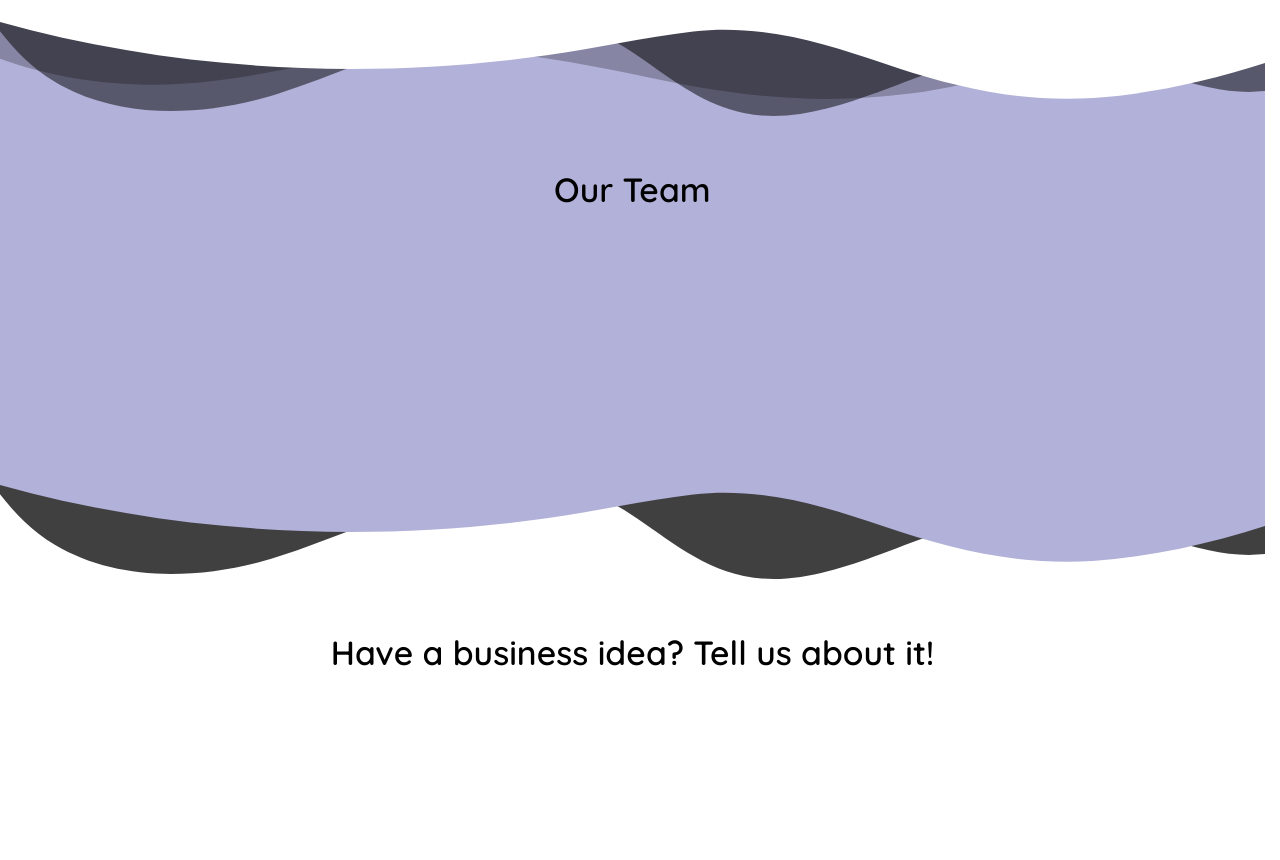
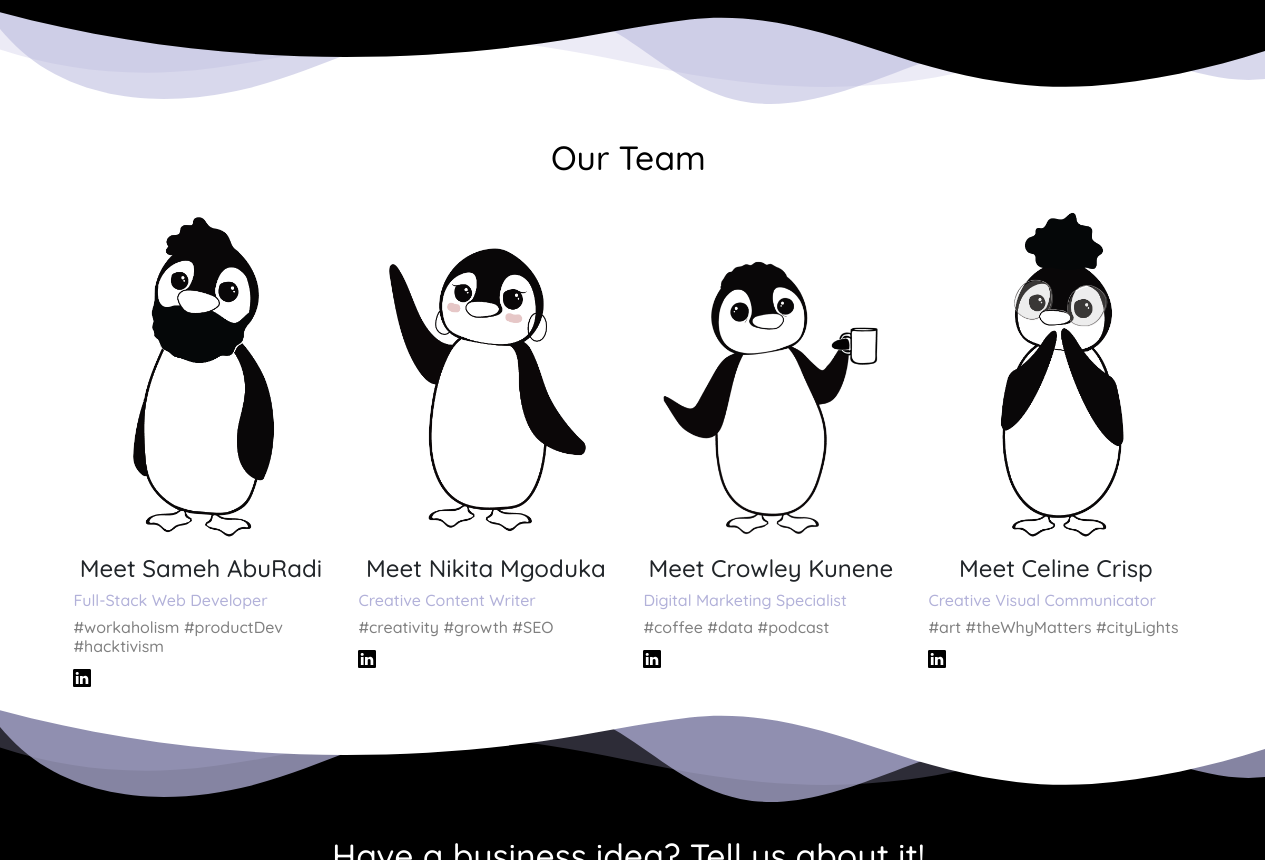
Before and after one commit to theFOUR-DCA/theFOUR-DCA.github.io, a plain HTML site: page index.html in a window 1280 px wide. Shown: the part 1940-2800 px from the top of the page. Drawn offline with nearby package versions, Linux system fonts and the light colour scheme.

Commit message:
added #ourTeam

```diff
--- a/index.html
+++ b/index.html
@@ -7,6 +7,12 @@
     <meta
       name="viewport"
       content="width=device-width, initial-scale=1.0, maximum-scale=1.0, user-scalable=no"
+    />
+    <link
+      href="https://cdn.jsdelivr.net/npm/bootstrap@5.0.0-beta3/dist/css/bootstrap.min.css"
+      rel="stylesheet"
+      integrity="sha384-eOJMYsd53ii+scO/bJGFsiCZc+5NDVN2yr8+0RDqr0Ql0h+rP48ckxlpbzKgwra6"
+      crossorigin="anonymous"
     />
     <link
       href="static/style.css"
@@ -67,7 +73,11 @@
     </div>
 
     <div id="ourServices" class="section">
-      <div class="divider dividerB">
+      <h1>Our Services</h1>
+    </div>
+
+    <div id="ourTeam" class="section">
+      <div class="divider dividerC">
         <svg
           data-name="Layer 1"
           xmlns="http://www.w3.org/2000/svg"
@@ -96,11 +106,102 @@
 
       <br />
 
-      <h1>Our Services</h1>
+      <h1>Our Team</h1>
+
+      <div class="container">
+        <div class="row row-cols-sm-1 row-cols-md-2 row-cols-lg-4">
+          <div class="col">
+            <img src="static/assets/Sameh Penguin.png" alt="Sameh" />
+            <br />
+            <h4>Meet Sameh AbuRadi</h4>
+            <h6>Full-Stack Web Developer</h6>
+            <h6 class="hashtags">#workaholism #productDev #hacktivism</h6>
+            <a href="https://www.linkedin.com/in/~42/">
+              <svg
+                xmlns="http://www.w3.org/2000/svg"
+                width="18"
+                height="18"
+                fill="currentColor"
+                class="bi bi-linkedin"
+                viewBox="0 0 16 16"
+              >
+                <path
+                  d="M0 1.146C0 .513.526 0 1.175 0h13.65C15.474 0 16 .513 16 1.146v13.708c0 .633-.526 1.146-1.175 1.146H1.175C.526 16 0 15.487 0 14.854V1.146zm4.943 12.248V6.169H2.542v7.225h2.401zm-1.2-8.212c.837 0 1.358-.554 1.358-1.248-.015-.709-.52-1.248-1.342-1.248-.822 0-1.359.54-1.359 1.248 0 .694.521 1.248 1.327 1.248h.016zm4.908 8.212V9.359c0-.216.016-.432.08-.586.173-.431.568-.878 1.232-.878.869 0 1.216.662 1.216 1.634v3.865h2.401V9.25c0-2.22-1.184-3.252-2.764-3.252-1.274 0-1.845.7-2.165 1.193v.025h-.016a5.54 5.54 0 0 1 .016-.025V6.169h-2.4c.03.678 0 7.225 0 7.225h2.4z"
+                />
+              </svg>
+            </a>
+          </div>
+          <div class="col">
+            <img src="static/assets/Nikita Penguin.png" alt="Nikita" />
+            <br />
+            <h4>Meet Nikita Mgoduka</h4>
+            <h6>Creative Content Writer</h6>
+            <h6 class="hashtags">
+              #creativity #growth #SEO
+            </h6>
+            <a href="https://www.linkedin.com/in/#">
+              <svg
+                xmlns="http://www.w3.org/2000/svg"
+                width="18"
+                height="18"
+                fill="currentColor"
+                class="bi bi-linkedin"
+                viewBox="0 0 16 16"
+              >
+                <path
+                  d="M0 1.146C0 .513.526 0 1.175 0h13.65C15.474 0 16 .513 16 1.146v13.708c0 .633-.526 1.146-1.175 1.146H1.175C.526 16 0 15.487 0 14.854V1.146zm4.943 12.248V6.169H2.542v7.225h2.401zm-1.2-8.212c.837 0 1.358-.554 1.358-1.248-.015-.709-.52-1.248-1.342-1.248-.822 0-1.359.54-1.359 1.248 0 .694.521 1.248 1.327 1.248h.016zm4.908 8.212V9.359c0-.216.016-.432.08-.586.173-.431.568-.878 1.232-.878.869 0 1.216.662 1.216 1.634v3.865h2.401V9.25c0-2.22-1.184-3.252-2.764-3.252-1.274 0-1.845.7-2.165 1.193v.025h-.016a5.54 5.54 0 0 1 .016-.025V6.169h-2.4c.03.678 0 7.225 0 7.225h2.4z"
+                />
+              </svg>
+            </a>
+          </div>
+          <div class="col">
+            <img src="static/assets/Crowley Penguin.png" alt="Crowley" />
+            <br />
+            <h4>Meet Crowley Kunene</h4>
+            <h6>Digital Marketing Specialist</h6>
+            <h6 class="hashtags">#coffee #data #podcast</h6>
+            <a href="https://www.linkedin.com/in/crowleykunene/">
+              <svg
+                xmlns="http://www.w3.org/2000/svg"
+                width="18"
+                height="18"
+                fill="currentColor"
+                class="bi bi-linkedin"
+                viewBox="0 0 16 16"
+              >
+                <path
+                  d="M0 1.146C0 .513.526 0 1.175 0h13.65C15.474 0 16 .513 16 1.146v13.708c0 .633-.526 1.146-1.175 1.146H1.175C.526 16 0 15.487 0 14.854V1.146zm4.943 12.248V6.169H2.542v7.225h2.401zm-1.2-8.212c.837 0 1.358-.554 1.358-1.248-.015-.709-.52-1.248-1.342-1.248-.822 0-1.359.54-1.359 1.248 0 .694.521 1.248 1.327 1.248h.016zm4.908 8.212V9.359c0-.216.016-.432.08-.586.173-.431.568-.878 1.232-.878.869 0 1.216.662 1.216 1.634v3.865h2.401V9.25c0-2.22-1.184-3.252-2.764-3.252-1.274 0-1.845.7-2.165 1.193v.025h-.016a5.54 5.54 0 0 1 .016-.025V6.169h-2.4c.03.678 0 7.225 0 7.225h2.4z"
+                />
+              </svg>
+            </a>
+          </div>
+          <div class="col">
+            <img src="static/assets/Celine Penguin.png" alt="Celine" />
+            <br />
+            <h4>Meet Celine Crisp</h4>
+            <h6>Creative Visual Communicator</h6>
+            <h6 class="hashtags">#art #theWhyMatters #cityLights</h6>
+            <a href="https://www.linkedin.com/in/CreativeCelineCrisp/">
+              <svg
+                xmlns="http://www.w3.org/2000/svg"
+                width="18"
+                height="18"
+                fill="currentColor"
+                class="bi bi-linkedin"
+                viewBox="0 0 16 16"
+              >
+                <path
+                  d="M0 1.146C0 .513.526 0 1.175 0h13.65C15.474 0 16 .513 16 1.146v13.708c0 .633-.526 1.146-1.175 1.146H1.175C.526 16 0 15.487 0 14.854V1.146zm4.943 12.248V6.169H2.542v7.225h2.401zm-1.2-8.212c.837 0 1.358-.554 1.358-1.248-.015-.709-.52-1.248-1.342-1.248-.822 0-1.359.54-1.359 1.248 0 .694.521 1.248 1.327 1.248h.016zm4.908 8.212V9.359c0-.216.016-.432.08-.586.173-.431.568-.878 1.232-.878.869 0 1.216.662 1.216 1.634v3.865h2.401V9.25c0-2.22-1.184-3.252-2.764-3.252-1.274 0-1.845.7-2.165 1.193v.025h-.016a5.54 5.54 0 0 1 .016-.025V6.169h-2.4c.03.678 0 7.225 0 7.225h2.4z"
+                />
+              </svg>
+            </a>
+          </div>
+        </div>
+      </div>
     </div>
 
-    <div id="ourTeam" class="section">
-      <div class="divider dividerC">
+    <div id="quoteFrom" class="section">
+      <div class="divider dividerD">
         <svg
           data-name="Layer 1"
           xmlns="http://www.w3.org/2000/svg"
@@ -111,51 +212,18 @@
             d="M0,0V46.29c47.79,22.2,103.59,32.17,158,28,70.36-5.37,136.33-33.31,206.8-37.5C438.64,32.43,512.34,53.67,583,72.05c69.27,18,138.3,24.88,209.4,13.08,36.15-6,69.85-17.84,104.45-29.34C989.49,25,1113-14.29,1200,52.47V0Z"
             opacity=".25"
             class="shape-fill"
-            style="fill: Black"
+            style="fill: #b2b1d9"
           ></path>
           <path
             d="M0,0V15.81C13,36.92,27.64,56.86,47.69,72.05,99.41,111.27,165,111,224.58,91.58c31.15-10.15,60.09-26.07,89.67-39.8,40.92-19,84.73-46,130.83-49.67,36.26-2.85,70.9,9.42,98.6,31.56,31.77,25.39,62.32,62,103.63,73,40.44,10.79,81.35-6.69,119.13-24.28s75.16-39,116.92-43.05c59.73-5.85,113.28,22.88,168.9,38.84,30.2,8.66,59,6.17,87.09-7.5,22.43-10.89,48-26.93,60.65-49.24V0Z"
-            opacity=".5"
+            opacity=".75"
             class="shape-fill"
-            style="fill: Black"
+            style="fill: #b2b1d9"
           ></path>
           <path
             d="M0,0V5.63C149.93,59,314.09,71.32,475.83,42.57c43-7.64,84.23-20.12,127.61-26.46,59-8.63,112.48,12.24,165.56,35.4C827.93,77.22,886,95.24,951.2,90c86.53-7,172.46-45.71,248.8-84.81V0Z"
             class="shape-fill"
             style="fill: white"
-          ></path>
-        </svg>
-      </div>
-
-      <br />
-
-      <h1>Our Team</h1>
-    </div>
-
-    <div id="quoteFrom" class="section">
-      <div class="divider dividerD">
-        <svg
-          data-name="Layer 1"
-          xmlns="http://www.w3.org/2000/svg"
-          viewBox="0 0 1200 120"
-          preserveAspectRatio="none"
-        >
-          <!-- <path
-            d="M0,0V46.29c47.79,22.2,103.59,32.17,158,28,70.36-5.37,136.33-33.31,206.8-37.5C438.64,32.43,512.34,53.67,583,72.05c69.27,18,138.3,24.88,209.4,13.08,36.15-6,69.85-17.84,104.45-29.34C989.49,25,1113-14.29,1200,52.47V0Z"
-            opacity=".25"
-            class="shape-fill"
-            style="fill: Black"
-          ></path> -->
-          <path
-            d="M0,0V15.81C13,36.92,27.64,56.86,47.69,72.05,99.41,111.27,165,111,224.58,91.58c31.15-10.15,60.09-26.07,89.67-39.8,40.92-19,84.73-46,130.83-49.67,36.26-2.85,70.9,9.42,98.6,31.56,31.77,25.39,62.32,62,103.63,73,40.44,10.79,81.35-6.69,119.13-24.28s75.16-39,116.92-43.05c59.73-5.85,113.28,22.88,168.9,38.84,30.2,8.66,59,6.17,87.09-7.5,22.43-10.89,48-26.93,60.65-49.24V0Z"
-            opacity=".75"
-            class="shape-fill"
-            style="fill: Black"
-          ></path>
-          <path
-            d="M0,0V5.63C149.93,59,314.09,71.32,475.83,42.57c43-7.64,84.23-20.12,127.61-26.46,59-8.63,112.48,12.24,165.56,35.4C827.93,77.22,886,95.24,951.2,90c86.53-7,172.46-45.71,248.8-84.81V0Z"
-            class="shape-fill"
-            style="fill: #b2b1d9"
           ></path>
         </svg>
       </div>
--- a/static/style.css
+++ b/static/style.css
@@ -68,6 +68,7 @@ body::-webkit-scrollbar-thumb {
 
 .quoteBtn:hover {
   background-color: #b2b1d9;
+  color: black;
 }
 
 /* .quoteBtn:hover::after {
@@ -94,10 +95,10 @@ body::-webkit-scrollbar-thumb {
   transform-origin: 0% 100%;
 
   position: absolute;
-  top: -63px;
+  top: -45px;
   left: 29px;
 
-  width: calc(100vh - 115px);
+  width: calc(100vh - 105px);
   line-height: 42px;
 
   text-align: center;
@@ -119,7 +120,7 @@ body::-webkit-scrollbar-thumb {
 
 .section {
   position: relative;
-  width: calc(100vw - 0.95rem);
+  width: calc(100vw - .45rem);
   left: -8px;
 
   font-family: "Quicksand", sans-serif;
@@ -151,7 +152,7 @@ body::-webkit-scrollbar-thumb {
 }
 
 #ourServices {
-  background-color: white;
+  background-color: black;
   height: 584px;
 }
 
@@ -161,14 +162,14 @@ body::-webkit-scrollbar-thumb {
 }
 
 #ourServices h1 {
-  color: black;
+  color: white;
   font-size: 2.1rem;
   text-align: center;
 }
 
 #ourTeam {
-  background-color: #b2b1d9;
-  height: 463px;
+  background-color: white;
+  /* height: 463px; */
 }
 
 .dividerC svg {
@@ -182,8 +183,44 @@ body::-webkit-scrollbar-thumb {
   text-align: center;
 }
 
+.container .row .col {
+  padding: 15px;
+
+  /* border-style: dashed; */
+  /* border-width: 1px; */
+}
+
+.container .row .col img {
+  padding: 10px 20px;
+
+  width: 100%;
+  height: auto;
+}
+
+.container .row .col h4 {
+  text-align: center;
+}
+
+.container .row .col h6 {
+  color: #b2b1d9;
+}
+
+.container .row .col .hashtags {
+  color: gray;
+}
+
+.container .row .col a svg path {
+  fill: black;
+
+  transition: 400ms;
+}
+
+.container .row .col a svg path:hover {
+  fill: #b2b1d9;
+}
+
 #quoteFrom {
-  background-color: white;
+  background-color: black;
   height: 827px;
 }
 
@@ -193,7 +230,7 @@ body::-webkit-scrollbar-thumb {
 }
 
 #quoteFrom h1 {
-  color: black;
+  color: white;
   font-size: 2.1rem;
   text-align: center;
 }
```
Also changed, not shown: static/assets/Celine Penguin.png (added), static/assets/Crowley Penguin.png (added), static/assets/Nikita Penguin.png (added), static/assets/Sameh Penguin.png (added).
